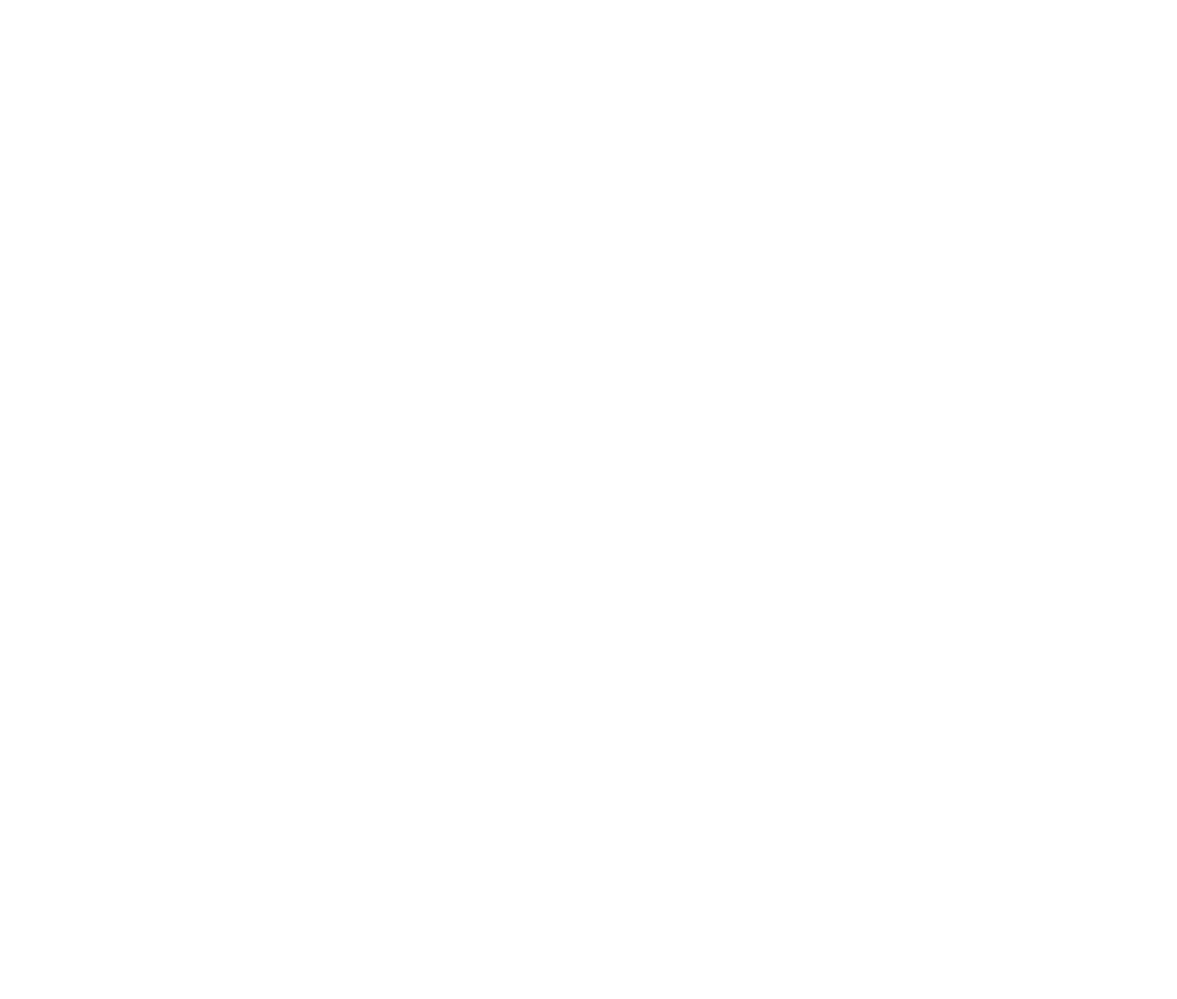
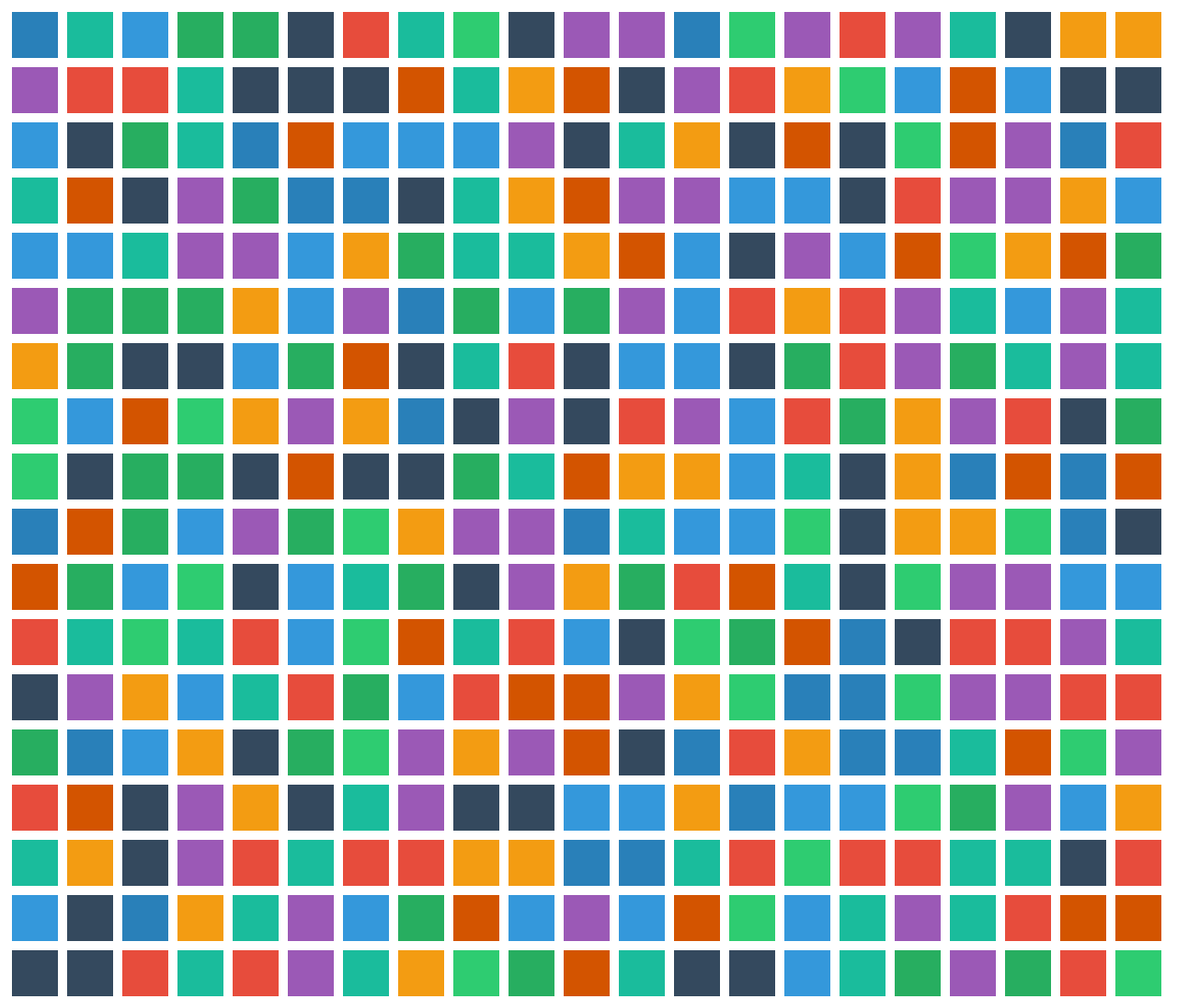
Before and after one commit to acciojob/Color-board-Akhilesh-Yadav6283, a website: page main.html in a window 1280 px wide. Shown: the top 1086 px of the page at 92% size. Before the commit the page ends 800 px from the top, so only its background shows below. Drawn offline with Linux system fonts and the light colour scheme.

Commit message:
created a submission

```diff
--- a/main.html
+++ b/main.html
@@ -8,6 +8,8 @@
 
 <body>
 	<!-- the entire body must be written by student -->
+	<div id="container" class="container"></div>
+
     <script type="text/javascript" src="./script.js">
 </script>
 
--- a/script.js
+++ b/script.js
@@ -1 +1,37 @@
 //your JS code here. If required.
+// Get the container element
+var container = document.getElementById("container");
+
+// Array of different background colors
+var colors = ["#3498db", "#e74c3c", "#2ecc71", "#f39c12", "#9b59b6", "#1abc9c", "#d35400", "#34495e", "#27ae60", "#2980b9"];
+
+// Create 800 boxes and assign different background colors and the class name "square"
+for (var i = 0; i < 800; i++) {
+    var box = document.createElement("div");
+    box.className = "box square"; // Assigning classes "box" and "square"
+
+    // Get a random index from the colors array
+    var randomIndex = Math.floor(Math.random() * colors.length);
+
+    // Assign the background color to the box
+    box.style.backgroundColor = colors[randomIndex];
+
+    container.appendChild(box);
+}
+
+// Get all elements with class "box"
+var boxes = document.querySelectorAll('.box');
+
+// Add event listeners to handle mouseover and mouseout events
+boxes.forEach(function(box) {
+    box.addEventListener('mouseover', function() {
+        box.style.backgroundColor = '#2ecc71'; // Change background color on hover
+    });
+
+    box.addEventListener('mouseout', function() {
+        // Set a timeout to smoothly transition back to the original color after 1 second
+        setTimeout(function() {
+            box.style.backgroundColor = ''; // Revert back to original background color
+        }, 1000); // 1000 milliseconds = 1 second
+    });
+});
--- a/styles.css
+++ b/styles.css
@@ -1 +1,16 @@
-/*  your css code here. If applicable */
+.container {
+    display: flex;
+    flex-wrap: wrap;
+}
+
+.box {
+    width: 50px;
+    height: 50px;
+    margin: 5px;
+	background:gray;
+    transition: background-color 3 s ease 1s; /* Smooth transition for background-color property */
+}
+
+.box:hover {
+    background-color: #e74c3c; /* Change background color on hover */
+}
```
